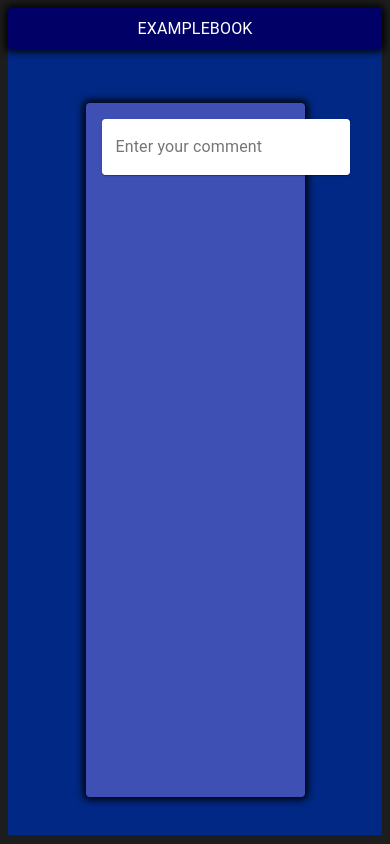
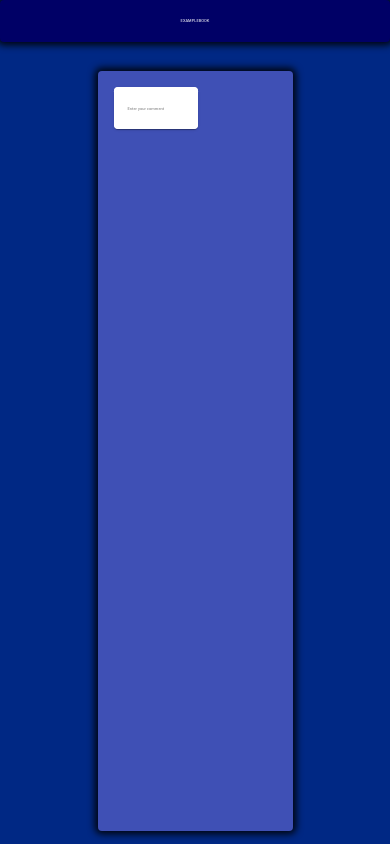
Before and after one commit to shulgamalthael/CommentsList, a React app: page / in a window 390 px wide. Built offline with nearby package versions, Linux system fonts and the light colour scheme.

Commit message:
init files

```diff
--- a/package.json
+++ b/package.json
@@ -39,6 +39,7 @@
     "copy-webpack-plugin": "^6.1.0",
     "core-js": "^3.6.5",
     "moment": "^2.27.0",
+    "node-sass": "^6.0.1",
     "react": "^16.13.1",
     "react-dom": "^16.13.1",
     "react-redux": "^7.2.1",
--- a/src/index.jsx
+++ b/src/index.jsx
@@ -3,14 +3,13 @@
 import moment from 'moment';
 import { makeStyles, ThemeProvider } from '@material-ui/styles';
 import { createTheme } from '@material-ui/core/styles';
+import "./index.scss";
 import { Grid, Box, Container, Paper, Typography, Avatar,TextField, FormControl  } from '@material-ui/core';
 
 const useStyles = makeStyles( theme => ({
     root: {
-        margin: 0,
-        padding: 0,
         backgroundColor: theme.palette.primary.dark,
-        height: "98vh",
+        height: "100vh",
         display: "flex",
         flexGrow: "1",
         flexDirection: "column",
@@ -63,7 +62,7 @@
     },
     paper: {
         backgroundColor: theme.palette.primary.main,
-        height: "80%",
+        height: "90%",
         margin: "auto",
         width: "50%",
         padding: theme.spacing(2),
@@ -209,7 +208,7 @@
                                 <Typography>{user.name}</Typography>
                             </Grid>
                             <Grid className={classes.message} item xs>
-                                <Typography>{user.message}</Typography>
+                                <Typography style={{ fontSize: "1em"}}>{user.message}</Typography>
                             </Grid>
                         </Grid>
                         <Grid className={classes.date} item xs={2}>
--- /dev/null
+++ b/src/index.scss
@@ -0,0 +1,26 @@
+* {
+    box-sizing: border-box;
+    margin: 0;
+    padding: 0;
+    font-family: -apple-system, BlinkMacSystemFont, 'Segoe UI', Roboto, Oxygen, Ubuntu, Cantarell, 'Open Sans', 'Helvetica Neue', sans-serif;
+}
+
+body {
+    font-size: 1em;
+}
+
+@media screen and (max-width: 1376px) {
+    * {
+      font-size: 1em;
+    }
+  }
+
+  @media screen and (max-width: 900px) {
+    * {
+        font-size: 0.25em;
+      }
+    img {
+        width: 25px !important;
+        height: 25px !important;
+    }
+  }
```
Also changed, not shown: 1 other file (tests, documents, lock files or other folders).
